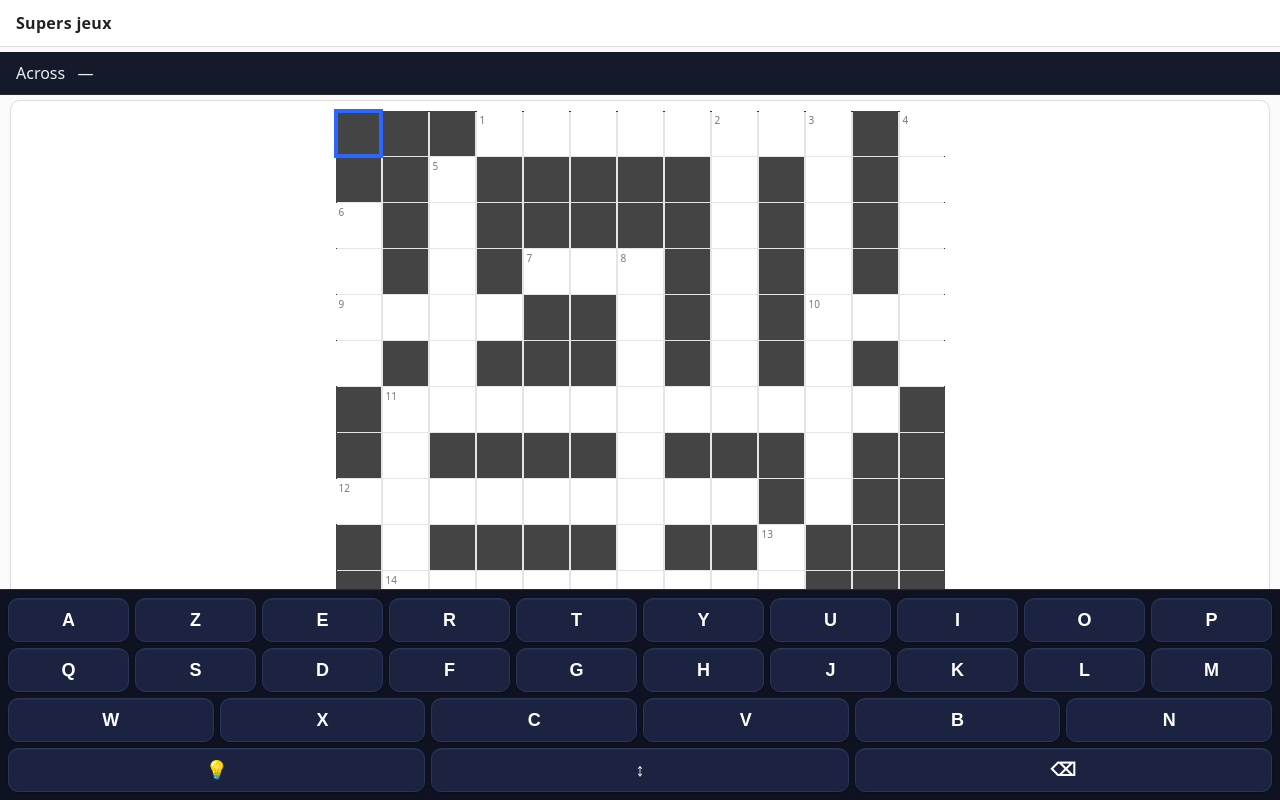
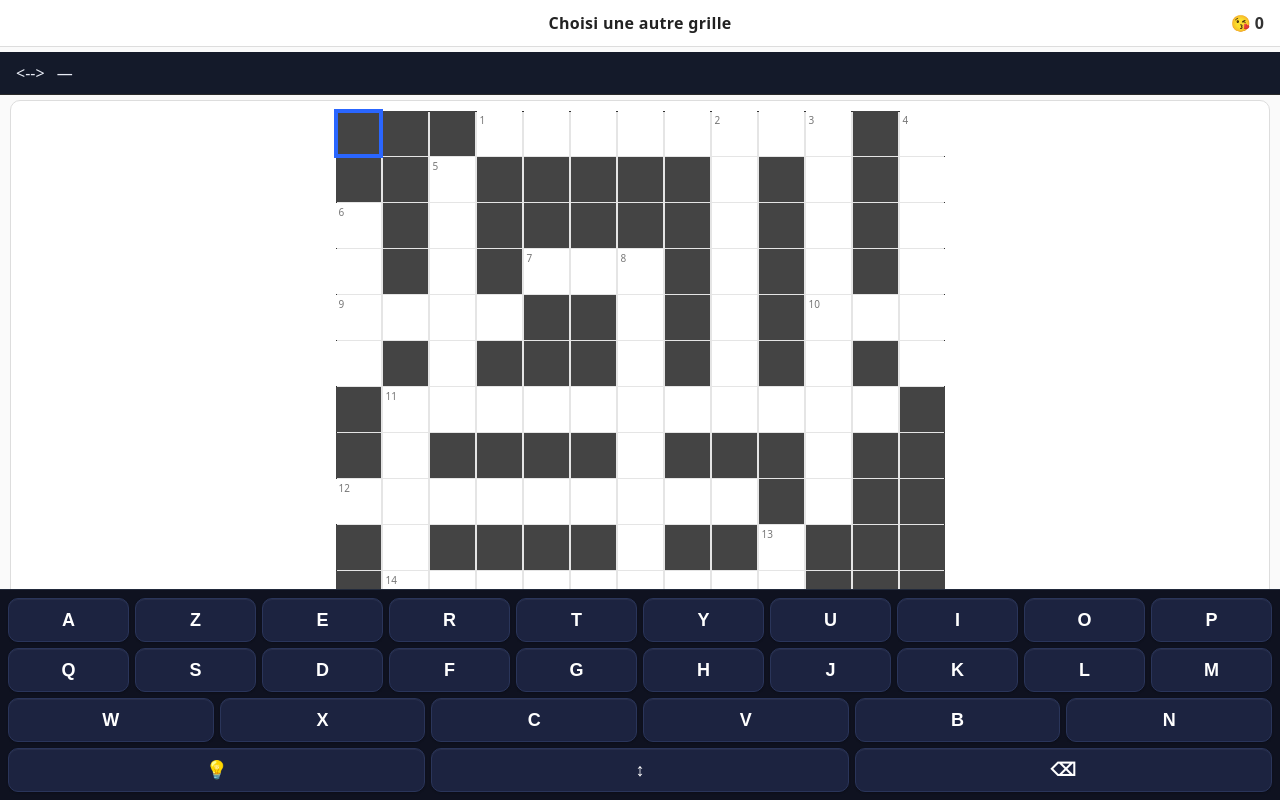
Before and after one commit to bireemil/crosswords, a plain HTML site: page web/index.html in a window 1280 px wide. Drawn offline with Linux system fonts and the light colour scheme; no server answers.

Commit message:
changed layout a bit

```diff
--- a/web/app.js
+++ b/web/app.js
@@ -159,9 +159,14 @@ function updateCurrentClue() {
     if (focus.dir==='across') { if (e.row===focus.y && focus.x>=e.col && focus.x<e.col+e.len) { entry = e; break; } }
     else { if (e.col===focus.x && focus.y>=e.row && focus.y<e.row+e.len) { entry = e; break; } }
   }
-  curDirEl.textContent = focus.dir==='across'?'Across':'Down';
+  curDirEl.textContent = (focus.dir==='across') ? '<-->' : '↕';
   curNumEl.textContent = entry?.number ?? '—';
   curTextEl.textContent = entry?.clue ?? '';
+}
+
+function refreshHintCounter() {
+  const hc = document.getElementById('hint-counter');
+  if (hc) hc.textContent = `😘 ${hintCount}`;
 }
 
 function markCorrectWords() {
@@ -231,7 +236,6 @@ function renderOnScreenKeyboard() {
 
 function useHint() {
   if (!puzzle) return;
-  // If current cell is a block or already correct, try to move to next editable cell
   if (puzzle.puzzle[focus.y][focus.x] === '#') return;
   const want = normalizeChar(solNorm?.[focus.y]?.[focus.x] || '');
   if (!filled[focus.y][focus.x]) {
@@ -241,7 +245,7 @@ function useHint() {
     const ltr = cell?.querySelector('.ltr');
     if (ltr) ltr.textContent = want;
     hintCount += 1;
-    if (statusEl) statusEl.textContent = `Hints: ${hintCount} — ${W}×${H}`;
+    refreshHintCounter();
     markCorrectWords();
   }
 }
@@ -315,7 +319,8 @@ async function loadRandom() {
     }
     renderGrid();
     renderOnScreenKeyboard();
-    if (statusEl) statusEl.textContent = `Hints: ${hintCount} — ${W}×${H}`;
+    refreshHintCounter();
+    if (statusEl) statusEl.textContent = '';
   } catch {
     if (statusEl) statusEl.textContent = 'Failed to render grid';
   }
--- a/web/index.html
+++ b/web/index.html
@@ -3,7 +3,7 @@
 <head>
   <meta charset="utf-8" />
   <meta name="viewport" content="width=device-width, initial-scale=1, maximum-scale=1, user-scalable=no" />
-  <title>Supers jeux</title>
+  <title>Choisi une autre grille</title>
   <link rel="stylesheet" href="styles.css" />
   <link rel="manifest" href="manifest.json" />
   <meta name="theme-color" content="#121212" />
@@ -12,8 +12,9 @@
 </head>
 <body>
   <header class="topbar">
-    <a class="brand" href="./menu.html">Supers jeux</a>
-    <div class="controls"></div>
+    <div class="spacer"></div>
+    <a class="brand" href="./menu.html">Choisi une autre grille</a>
+    <div id="hint-counter" class="hint-counter"></div>
   </header>
   <div class="current-clue">
     <span id="current-dir">Across</span>
@@ -28,7 +29,7 @@
   </main>
 
   <footer class="status">
-    <span id="status-text">Hints: 0</span>
+    <span id="status-text"></span>
   </footer>
   <div id="osk" class="osk"></div>
 
--- a/web/styles.css
+++ b/web/styles.css
@@ -1,8 +1,10 @@
 :root { --bg:#111; --fg:#eee; --muted:#aaa; --grid:#222; --cell:#1a1a1a; --cell-border:#333; --block:#2b2f3a; --accent:#59f; }
 html,body { margin:0; height:100%; background:#181818; color:var(--fg); font-family:system-ui, -apple-system, Segoe UI, Roboto, Inter, sans-serif; }
-.topbar { display:flex; justify-content:space-between; align-items:center; padding:12px 16px; border-bottom:1px solid #2a2a2a; background:#121212; position:sticky; top:0; }
-.brand { font-weight:700; letter-spacing:.3px; color:#e6e6e6; text-decoration:none; }
+.topbar { display:grid; grid-template-columns: 1fr auto 1fr; align-items:center; padding:12px 16px; border-bottom:1px solid #2a2a2a; background:#121212; position:sticky; top:0; }
+.spacer { width:100%; }
+.brand { justify-self:center; font-weight:700; letter-spacing:.3px; color:#e6e6e6; text-decoration:none; }
 .brand:hover { text-decoration:underline; }
+.hint-counter { justify-self:end; color:#e6e6e6; font-weight:700; }
 .controls button { margin-left:8px; background:#1f2330; color:#e6e6e6; border:1px solid #2f3547; padding:8px 12px; border-radius:8px; }
 .controls button:hover { background:#273049; }
 .layout { display:grid; grid-template-columns: 1fr; gap:12px; padding:10px; }
@@ -40,6 +42,7 @@ body.light .cell.correct .ltr { color:#1f7a4b; }
 body.light .cell.block { background:#444; border-color:#333; }
 body.light .cell .num { color:#777; }
 body.light .brand { color:#222; }
+body.light .hint-counter { color:#333; }
 
 /* Menu */
 .menu-min { background:radial-gradient(1000px 600px at 50% -10%, #1f2642, #0c0f1a); min-height:100vh; display:flex; flex-direction:column; align-items:center; padding:calc(40px + env(safe-area-inset-top)) 16px 40px; }
```
